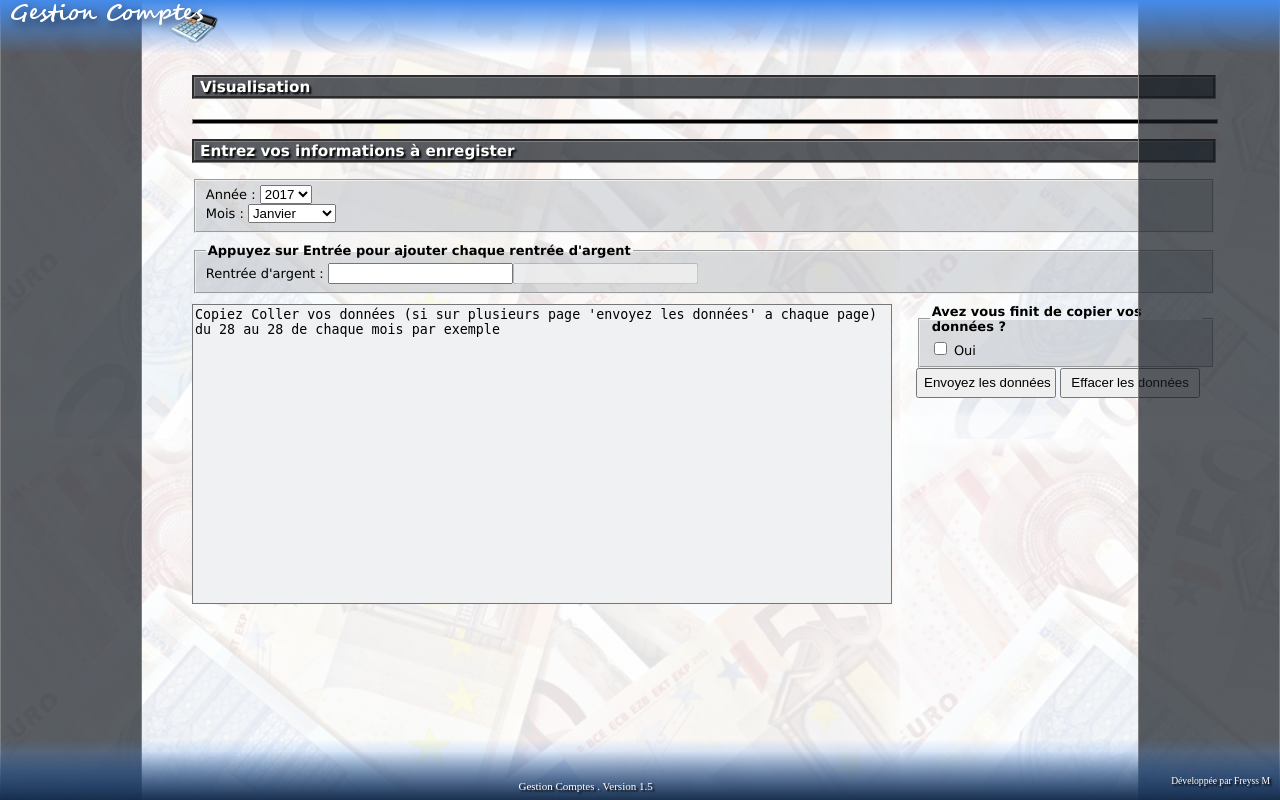
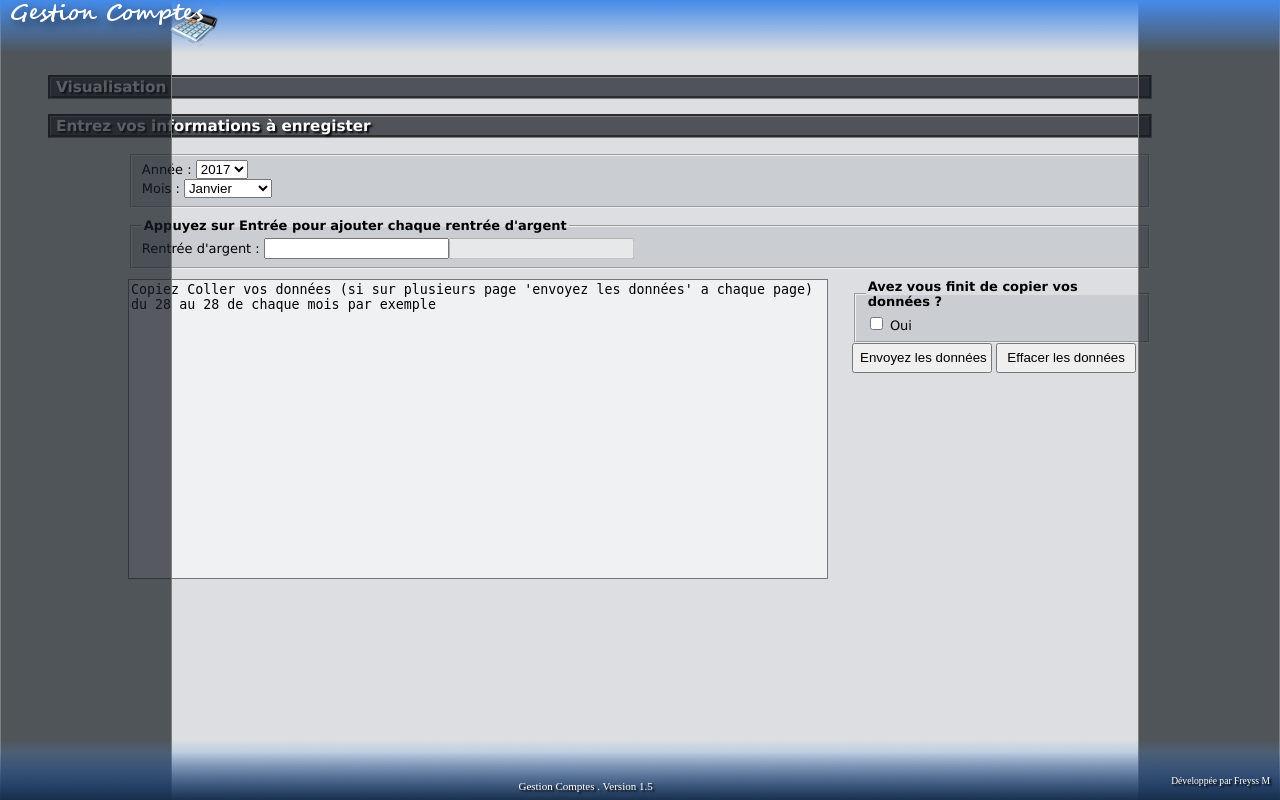
Before and after one commit to Revan027/Compte, a PHP site: page / in a window 1280 px wide. Run offline with PHP 8.4, Linux system fonts and the light colour scheme; data that the repository does not hold is empty; some libraries are stand-ins or nearby versions.

Commit message:
Mise à jour graphique

```diff
--- a/feuille.css
+++ b/feuille.css
@@ -2,12 +2,13 @@
 body{
     padding:0px;
     margin:0px;
-    background-image:url(images/fond.png);
+    background-image:url(images/fondFieldset.png);
     background-repeat:repeat;
 }
 
 h3{
     width:auto;
+    margin-left:-80px;
     padding-left:5px;
     background-image:url(images/fondBarre.png);
     background-repeat:repeat;
@@ -34,7 +35,7 @@ h3{
 #barreG{
     position:fixed;/*met une position fixe*/
     z-index:2;/*superposition. utlisable avec position seulement*/
-    width:140px;
+    width:170px;
     height:100%;/*taille de l'ecran entier meme en zoomant*/
     left:0;/*place l'element sur la page*/
     top:0;
@@ -57,8 +58,9 @@ h3{
 
 #centre {
     width:1024px;
-    margin-left:15%;
     margin-bottom:60px;
+    margin-left: auto;
+    margin-right: auto;
     font-size:13px;
 }
 
--- a/index.php
+++ b/index.php
@@ -27,7 +27,7 @@
 
 
                 <form name='formulaire'>
-                    <div id="barre"></div>
+
                     <h3> Entrez vos informations à enregister</h3>
 
                     <fieldset>
```
